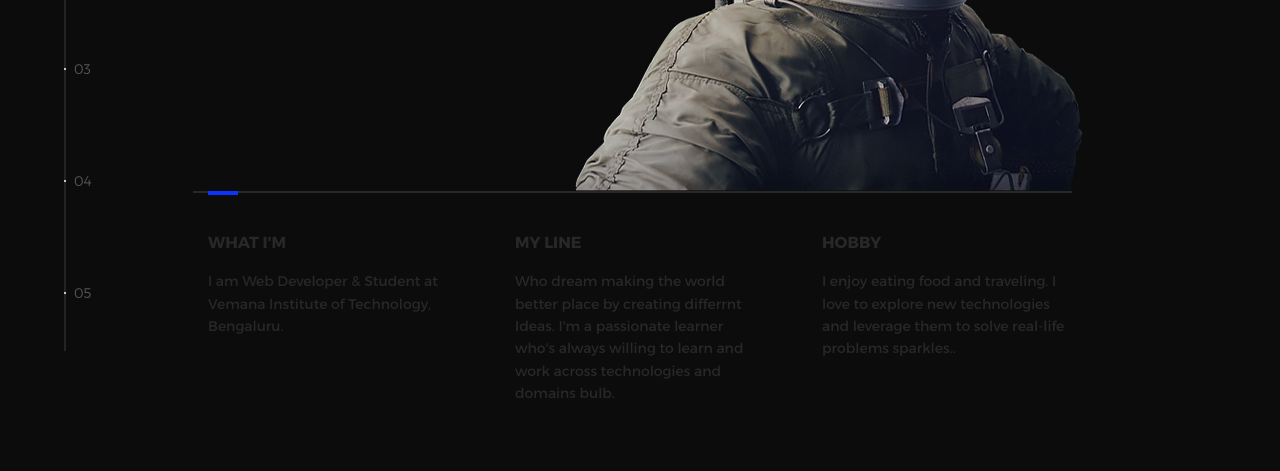
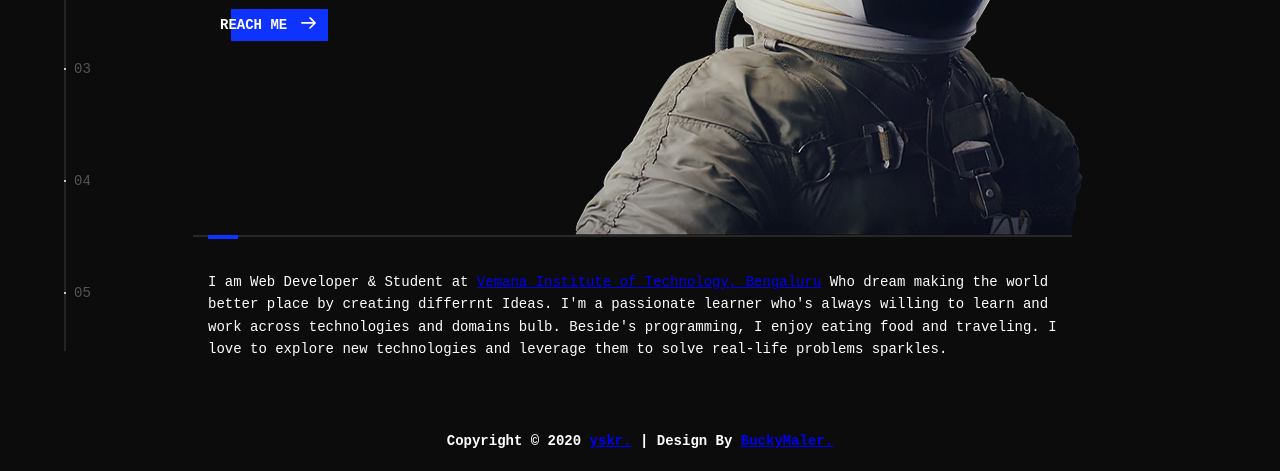
Before and after one commit to ysandeepkumarreddy/sandeep-sass, a plain HTML site: page index.html in a window 1280 px wide. Shown: the part 329-800 px from the top of the page. Drawn offline with nearby package versions, Linux system fonts and the light colour scheme.

Commit message:
Add files via upload

```diff
--- a/index.html
+++ b/index.html
@@ -60,18 +60,11 @@
                 <img src="assets/img/introduction-visual.png" alt="Welcome">
               </div>
               <div class="intro--options">
-                <a href="#0">
-                  <h3>What I'm</h3>
-                  <p>I am Web Developer & Student at Vemana Institute of Technology, Bengaluru.</p>
-                </a>
-                <a href="#0">
-                  <h3>MY LINE</h3>
-                  <p>Who dream making the world better place by creating differrnt Ideas. I'm a passionate learner who's always willing to learn and work across technologies and domains bulb.</p>
-                </a>
-                <a href="#0">
-                  <h3>Hobby</h3>
-                  <p>I enjoy eating food and traveling. I love to explore new technologies and leverage them to solve real-life problems sparkles..</p>
-                </a>
+                <p>I am Web Developer & Student at <a href="#">Vemana Institute of Technology, Bengaluru</a>
+                  Who dream making the world better place by creating differrnt Ideas.
+                  I'm a passionate learner who's always willing to learn and work across technologies and domains bulb.
+                  Beside's programming, I enjoy eating food and traveling.
+                  I love to explore new technologies and leverage them to solve real-life problems sparkles.</h4>
               </div>
             </div>
           </li>
@@ -200,7 +193,6 @@
                     <label for="email">Email</label>
                   </div>
 
-
                 </div>
                 <input type="submit" value="Send Request">
               </form>
@@ -242,6 +234,23 @@
 <script src="https://ajax.googleapis.com/ajax/libs/jquery/2.2.4/jquery.min.js"></script>
 <script>window.jQuery || document.write('<script src="assets/js/vendor/jquery-2.2.4.min.js"><\/script>')</script>
 <script src="assets/js/functions-min.js"></script>
-
+<style>
+  .footer {
+     position: fixed;
+     left: 0;
+     bottom: 0;
+     width: 100%;
+     background-color: #0c0c0c;
+     color: white;
+     text-align: center;
+  }
+  </style>
+  </head>
+  <body>
+  <div class="footer">
+    <p>
+      <h4>Copyright © 2020 <a href="https://ysandeep.me">yskr.</a> | Design By <a href="https://github.com/BuckyMaler">BuckyMaler.</a></h4>
+    </p>
+  </div>
 </body>
 </html>
```
Also changed, not shown: assets/css/fonts/Comfortaa-Regular.ttf (added), assets/css/fonts/Comfortaa-VariableFont_wght.ttf (added), assets/css/main.css.
